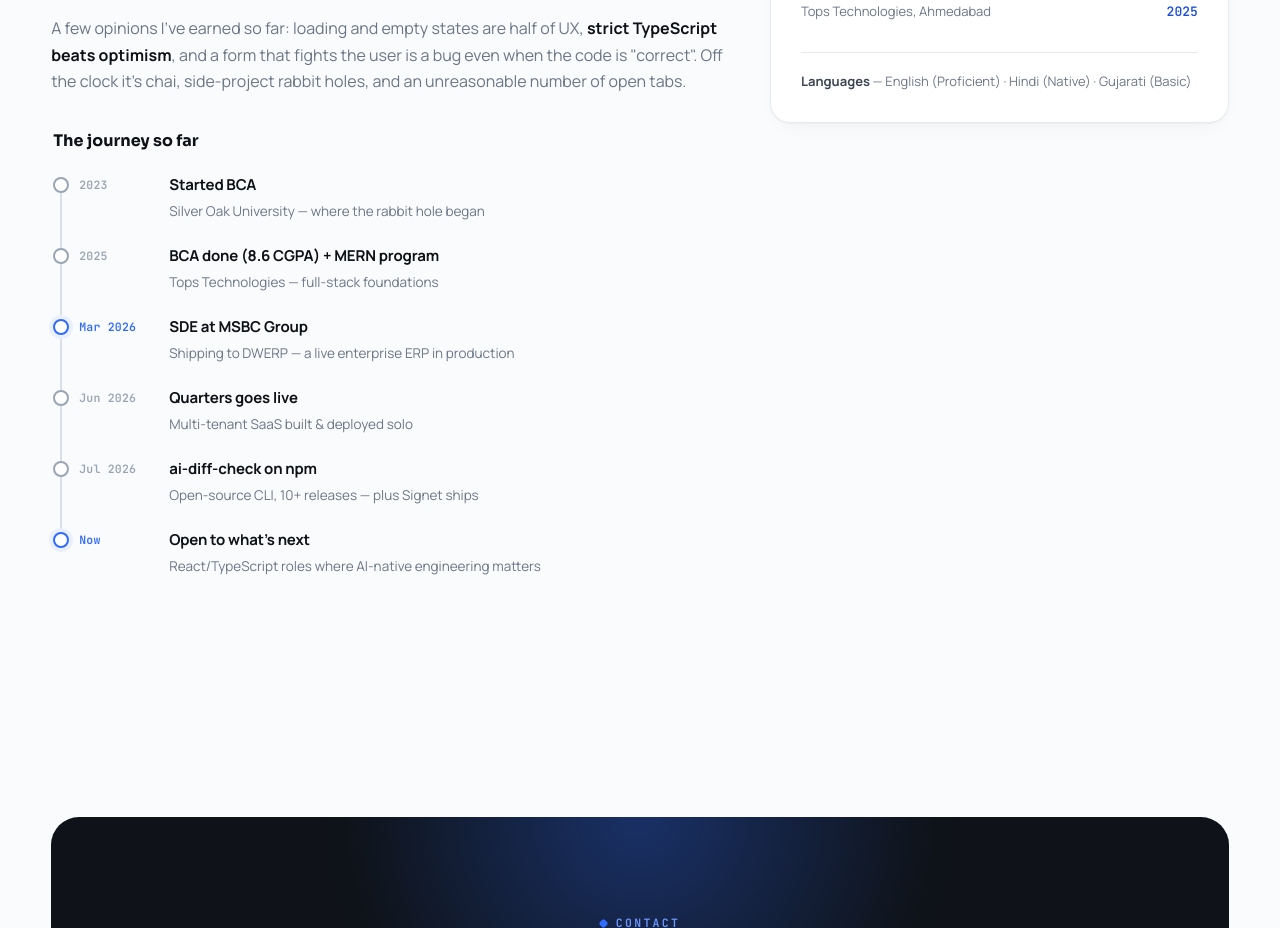
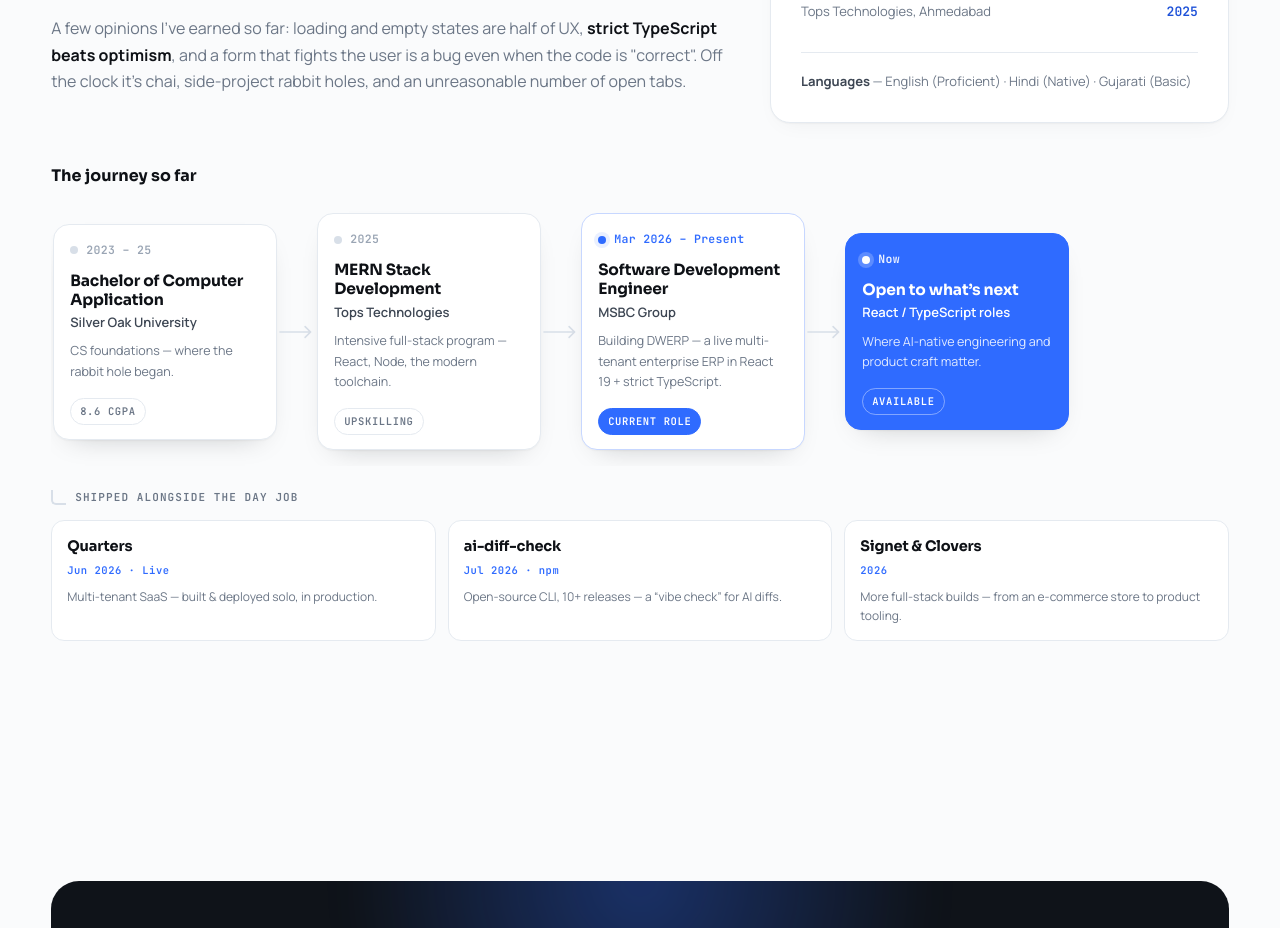
Before and after one commit to parmarprashantsingh883/portfolio-v3, a React (Vite) app: page / in a window 1280 px wide. Shown: the part 7680-8608 px from the top of the page. Built offline with nearby package versions, Linux system fonts and the light colour scheme; no server answers.

Commit message:
About: replace vertical timeline with full-width career flow chart (theme-aware)

```diff
--- a/src/components/About.tsx
+++ b/src/components/About.tsx
@@ -1,5 +1,20 @@
 const D = 'https://cdn.jsdelivr.net/gh/devicons/devicon/icons'
 const drop = (e: React.SyntheticEvent<HTMLImageElement>) => e.currentTarget.remove()
+
+type Step = { when: string; what: string; org?: string; note: string; tag?: string; hot?: boolean; now?: boolean }
+const JOURNEY: Step[] = [
+  { when: '2023 – 25', what: 'Bachelor of Computer Application', org: 'Silver Oak University', note: 'CS foundations — where the rabbit hole began.', tag: '8.6 CGPA' },
+  { when: '2025', what: 'MERN Stack Development', org: 'Tops Technologies', note: 'Intensive full-stack program — React, Node, the modern toolchain.', tag: 'Upskilling' },
+  { when: 'Mar 2026 – Present', what: 'Software Development Engineer', org: 'MSBC Group', note: 'Building DWERP — a live multi-tenant enterprise ERP in React 19 + strict TypeScript.', tag: 'Current role', hot: true },
+  { when: 'Now', what: 'Open to what’s next', org: 'React / TypeScript roles', note: 'Where AI-native engineering and product craft matter.', tag: 'Available', now: true },
+]
+
+type Build = { name: string; when: string; note: string }
+const BUILDS: Build[] = [
+  { name: 'Quarters', when: 'Jun 2026 · Live', note: 'Multi-tenant SaaS — built & deployed solo, in production.' },
+  { name: 'ai-diff-check', when: 'Jul 2026 · npm', note: 'Open-source CLI, 10+ releases — a “vibe check” for AI diffs.' },
+  { name: 'Signet & Clovers', when: '2026', note: 'More full-stack builds — from an e-commerce store to product tooling.' },
+]
 
 export default function About() {
   return (
@@ -17,23 +32,6 @@
             <p className="about-p">My path: <b>BCA at Silver Oak University (8.6 CGPA)</b> → intensive <b>MERN training at Tops Technologies</b> → building an enterprise ERP at <b>MSBC Group</b> — while shipping side projects the whole way.</p>
             <p className="about-p">A few opinions I've earned so far: loading and empty states are half of UX, <b>strict TypeScript beats optimism</b>, and a form that fights the user is a bug even when the code is "correct". Off the clock it's chai, side-project rabbit holes, and an unreasonable number of open tabs.</p>
 
-            <div className="timeline rv" data-d="1">
-              <h4 className="tl-title">The journey so far</h4>
-              {[
-                { when: '2023', what: 'Started BCA', note: 'Silver Oak University — where the rabbit hole began' },
-                { when: '2025', what: 'BCA done (8.6 CGPA) + MERN program', note: 'Tops Technologies — full-stack foundations' },
-                { when: 'Mar 2026', what: 'SDE at MSBC Group', note: 'Shipping to DWERP — a live enterprise ERP in production', hot: true },
-                { when: 'Jun 2026', what: 'Quarters goes live', note: 'Multi-tenant SaaS built & deployed solo' },
-                { when: 'Jul 2026', what: 'ai-diff-check on npm', note: 'Open-source CLI, 10+ releases — plus Signet ships' },
-                { when: 'Now', what: 'Open to what’s next', note: 'React/TypeScript roles where AI-native engineering matters', hot: true },
-              ].map((t) => (
-                <div className={`tl-item${t.hot ? ' hot' : ''}`} key={t.when + t.what}>
-                  <span className="tl-dot" />
-                  <span className="tl-when">{t.when}</span>
-                  <span className="tl-body"><b>{t.what}</b><span>{t.note}</span></span>
-                </div>
-              ))}
-            </div>
           </div>
           <div className="about-side">
             <div className="avatar-card rv" data-d="1" aria-hidden="true">
@@ -76,6 +74,40 @@
             </div>
           </div>
         </div>
+
+        <div className="xflow rv" data-d="1">
+          <h4 className="tl-title">The journey so far</h4>
+          <div className="xflow-track">
+            {JOURNEY.map((s, i) => (
+              <div className="xflow-step" key={s.when + s.what}>
+                <div className={`xnode${s.hot ? ' hot' : ''}${s.now ? ' now' : ''}`}>
+                  <span className="xnode-yr"><span className="xdot" />{s.when}</span>
+                  <b className="xnode-role">{s.what}</b>
+                  {s.org && <span className="xnode-org">{s.org}</span>}
+                  <span className="xnode-note">{s.note}</span>
+                  {s.tag && <span className="xnode-tag"><span>{s.tag}</span></span>}
+                </div>
+                {i < JOURNEY.length - 1 && (
+                  <span className="xarrow" aria-hidden="true">
+                    <svg viewBox="0 0 42 20" fill="none" stroke="currentColor" strokeWidth={1.8} strokeLinecap="round"><path d="M2 10h34M30 4l6 6-6 6" /></svg>
+                  </span>
+                )}
+              </div>
+            ))}
+          </div>
+          <div className="xflow-builds">
+            <div className="lead">Shipped alongside the day job</div>
+            <div className="xbuilds">
+              {BUILDS.map((b) => (
+                <div className="xbuild" key={b.name}>
+                  <h5>{b.name}</h5>
+                  <div className="m">{b.when}</div>
+                  <p>{b.note}</p>
+                </div>
+              ))}
+            </div>
+          </div>
+        </div>
       </div>
     </section>
   )
--- a/src/index.css
+++ b/src/index.css
@@ -785,6 +785,51 @@
 .tl-body span{display:block;font-size:13.5px;color:var(--muted);margin-top:2px}
 @media (max-width:640px){.tl-when{width:60px;font-size:10.5px}}
 
+/* ---------- career flow chart (full-width journey) ---------- */
+.xflow{margin-top:40px}
+.xflow-track{display:flex;align-items:stretch;overflow-x:auto;padding:6px 2px 16px;-webkit-overflow-scrolling:touch}
+.xflow-step{display:flex;align-items:center;flex:0 0 auto}
+.xnode{width:224px;background:var(--card);border:1px solid var(--line);border-radius:16px;
+  padding:16px 16px 14px;display:flex;flex-direction:column;min-height:164px;
+  box-shadow:0 1px 2px rgba(14,17,22,.04),0 12px 28px -18px rgba(14,17,22,.28)}
+.xnode-yr{display:inline-flex;align-items:center;gap:8px;font-family:var(--mono);font-size:11.5px;
+  font-weight:600;letter-spacing:.03em;color:var(--faint);margin-bottom:11px}
+.xdot{width:8px;height:8px;border-radius:50%;background:var(--line-2);flex:none}
+.xnode-role{font-family:var(--disp);font-size:15.5px;font-weight:700;color:var(--ink);letter-spacing:-.01em;line-height:1.24}
+.xnode-org{font-size:13px;font-weight:600;color:var(--body);margin-top:3px}
+.xnode-note{font-size:12.5px;color:var(--muted);margin-top:8px}
+.xnode-tag{margin-top:auto;padding-top:12px}
+.xnode-tag span{display:inline-block;font-family:var(--mono);font-size:10.5px;font-weight:600;letter-spacing:.06em;
+  text-transform:uppercase;color:var(--muted);border:1px solid var(--line);border-radius:999px;padding:4px 9px}
+.xnode.hot{border-color:var(--accent-line)}
+.xnode.hot .xnode-yr{color:var(--accent)}
+.xnode.hot .xdot{background:var(--accent);box-shadow:0 0 0 4px var(--accent-soft)}
+.xnode.hot .xnode-tag span{color:#fff;background:var(--accent);border-color:var(--accent)}
+.xnode.now{background:var(--accent);border-color:var(--accent)}
+.xnode.now .xnode-role,.xnode.now .xnode-org{color:#fff}
+.xnode.now .xnode-yr{color:rgba(255,255,255,.92)}
+.xnode.now .xnode-note{color:rgba(255,255,255,.86)}
+.xnode.now .xdot{background:#fff;box-shadow:0 0 0 4px rgba(255,255,255,.22)}
+.xnode.now .xnode-tag span{color:#fff;border-color:rgba(255,255,255,.4)}
+.xarrow{flex:0 0 auto;width:40px;display:flex;align-items:center;justify-content:center;color:var(--line-2)}
+.xarrow svg{width:38px;height:18px}
+.xflow-builds{margin-top:22px}
+.xflow-builds .lead{display:flex;align-items:center;gap:9px;font-family:var(--mono);font-size:11px;
+  font-weight:600;letter-spacing:.1em;text-transform:uppercase;color:var(--muted);margin-bottom:14px}
+.xflow-builds .lead::before{content:"";width:13px;height:13px;flex:none;border-left:2px solid var(--line-2);
+  border-bottom:2px solid var(--line-2);border-radius:0 0 0 5px}
+.xbuilds{display:grid;grid-template-columns:repeat(auto-fit,minmax(190px,1fr));gap:12px}
+.xbuild{background:var(--card);border:1px solid var(--line);border-radius:13px;padding:14px 15px}
+.xbuild h5{margin:0 0 3px;font-family:var(--disp);font-size:14.5px;font-weight:700;color:var(--ink);letter-spacing:-.01em}
+.xbuild .m{font-family:var(--mono);font-size:10.5px;font-weight:600;color:var(--accent);letter-spacing:.05em;margin-bottom:7px}
+.xbuild p{margin:0;font-size:12px;color:var(--muted)}
+@media (max-width:720px){
+  .xflow-track{flex-direction:column;overflow:visible}
+  .xflow-step{flex-direction:column;width:100%}
+  .xnode{width:100%;min-height:0}
+  .xarrow{width:100%;height:28px;transform:rotate(90deg)}
+}
+
 /* ---------- hero quick-start row + 30-sec summary ---------- */
 .quick-row{display:flex;align-items:center;justify-content:center;flex-wrap:wrap;gap:10px;margin-top:22px;
   font-size:13.5px;color:var(--faint);opacity:0;animation:up .7s var(--ease) forwards}
```
